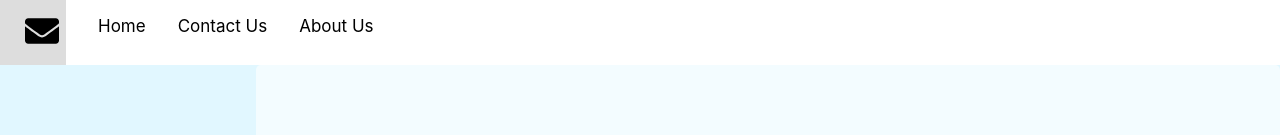
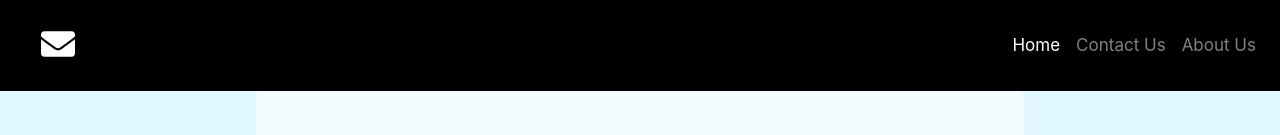
Before and after one commit to hozerpffp2009/gordo-flaca, a React (Create React App) app in the folder homebuy/: page / in a window 1280 px wide. Shown: the top 135 px of the page. Built offline with nearby package versions, Linux system fonts and the light colour scheme.

Commit message:
modified nav bar and added styling

```diff
--- a/homebuy/src/App.css
+++ b/homebuy/src/App.css
@@ -14,13 +14,13 @@ body {
 
 .jumbotron {
   margin-left: 20%;
-  width: 80%;
+  width: 60%;
   background-color: white;
   opacity: 0.6;
 }
 .topnav {
   overflow: hidden;
-  background-color: white;
+  background-color: black;
 }
 
 .topnav a {
@@ -33,8 +33,9 @@ body {
 }
 
 .topnav a:hover {
-  background-color: #ddd;
+  background-color: red;
   color: black;
+  border-radius: 50%;
 }
 
 .jumboTitle {
@@ -129,15 +130,6 @@ input[type="submit"]:hover {
   clear: both;
 }
 
-/* #container-Jumbo {
-      background-image: url("./images/oldHome.JPG") no-repeat center center fixed;
-      background-repeat: no-repeat;
-      background-attachment: fixed;
-      opacity: .6;
-      height: 500px;
-      margin-top: 3%;
-  } */
-
 .navbar-brand {
   float: left;
 }
--- a/homebuy/src/components/Footer.js
+++ b/homebuy/src/components/Footer.js
@@ -10,8 +10,7 @@ class Footer extends Component {
                 <MDBCol md="6">
                   <h5 className="title">Gordo and flaca</h5>
                   <p>
-                    Here you can use rows and columns here to organize your footer
-                    content.
+                   A loving husband and wife willing to purchase your home at a reasonable price for CASH.
                   </p>
                 </MDBCol>
                 <MDBCol md="6">
--- a/homebuy/src/components/Nav.js
+++ b/homebuy/src/components/Nav.js
@@ -1,16 +1,46 @@
 import React, {Component} from "react";
 import {FontAwesomeIcon} from "@fortawesome/react-fontawesome";
 import {faEnvelope} from "@fortawesome/free-solid-svg-icons";
+import {
+  MDBNavbar, MDBNavbarBrand, MDBNavbarNav, MDBNavItem, MDBNavLink, MDBNavbarToggler, MDBCollapse,
+  } from "mdbreact";
 
 class Nav extends Component {
+  state = {
+    isOpen: false
+  };
+
+  toggleCollapse = () => {
+    this.setState({ isOpen: !this.state.isOpen });
+  }
   render() {
     return (
-      <div class="topnav">
-        <a class="navbar-brand" href="/contactUs"><FontAwesomeIcon id="check" icon={faEnvelope} size="2x" /></a>
-        <a href="/">Home</a>
-        <a href="/contactUs">Contact Us</a>
-        <a href="/aboutUs">About Us</a>
-      </div>
+      <MDBNavbar className="topnav" dark expand="md">
+      <MDBNavbarBrand>
+      <a class="navbar-brand" href="/contactUs"><FontAwesomeIcon id="check" icon={faEnvelope} size="2x" /></a>
+      </MDBNavbarBrand>
+      <MDBNavbarToggler onClick={this.toggleCollapse} />
+      <MDBCollapse id="navbarCollapse3" isOpen={this.state.isOpen} navbar>
+        <MDBNavbarNav right>
+          <MDBNavItem active>
+            <MDBNavLink to="/">Home</MDBNavLink>
+          </MDBNavItem>
+          <MDBNavItem>
+            <MDBNavLink to="/contactUs">Contact Us</MDBNavLink>
+          </MDBNavItem>
+          <MDBNavItem>
+            <MDBNavLink to="/aboutUs">About Us</MDBNavLink>
+          </MDBNavItem>
+        </MDBNavbarNav>
+      </MDBCollapse>
+    </MDBNavbar>
+
+      // <div class="topnav">
+      //   <a class="navbar-brand" href="/contactUs"><FontAwesomeIcon id="check" icon={faEnvelope} size="2x" /></a>
+      //   <a href="/">Home</a>
+      //   <a href="/contactUs">Contact Us</a>
+      //   <a href="/aboutUs">About Us</a>
+      // </div>
     );
   }
 }
```
